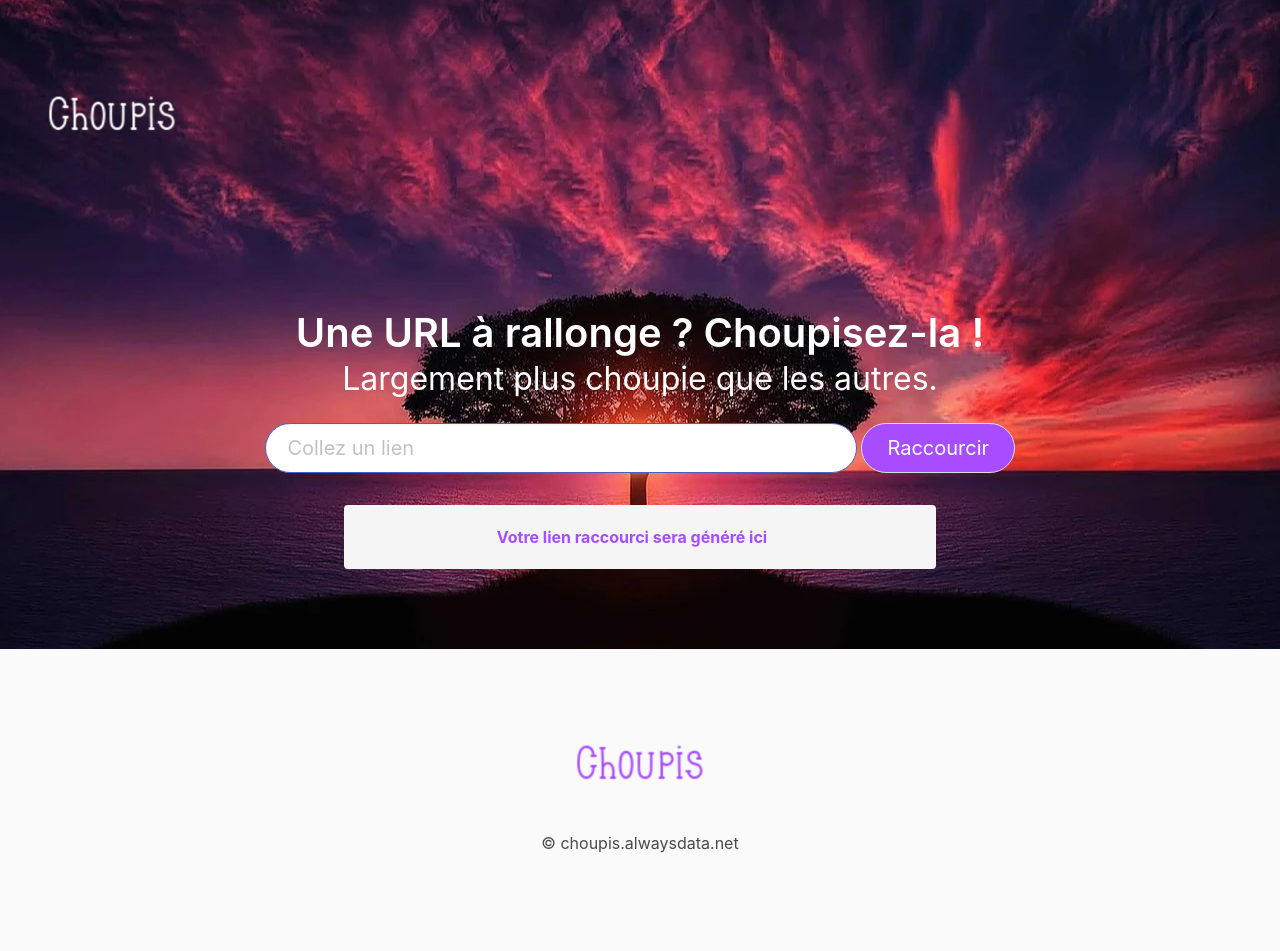
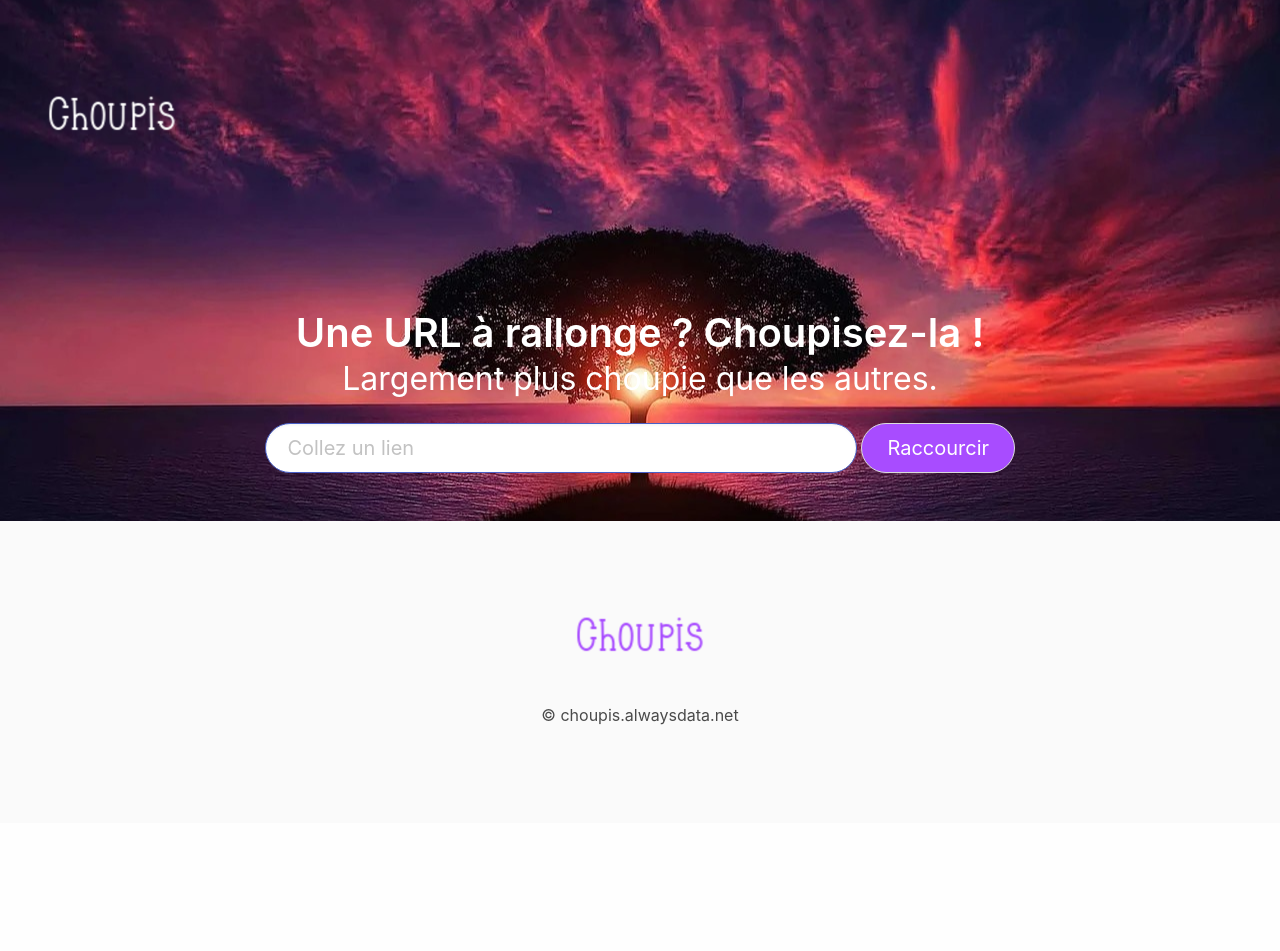
Before and after one commit to Lmpwybb/Choupis, a PHP site: page / in a window 1280 px wide. After the commit the page ends 725 px from the top, so only its background shows below. Run offline with PHP 8.4, Linux system fonts and the light colour scheme; a stand-in replaces the project's code that opens the database connection.

Commit message:
Amélioration zone notification

```diff
--- a/index.php
+++ b/index.php
@@ -35,7 +35,6 @@ require 'shortcut.php';
                     <input class="button is-medium is-rounded has-text-white" type="submit" value="Raccourcir">
                 </label>
             </form>
-            <div class="notification is-rounded">
             <?php
                 if (isset($_GET['url'])) {
                     $connection = getConnection();
@@ -50,12 +49,9 @@ require 'shortcut.php';
                 }
 
                 if (isset($_POST['url'])) {
-                        echo "<b>" . shortCutIt($_POST) . "</b>";
-                    } else {
-                        echo "<b>Votre lien raccourci sera généré ici</b>";
+                    echo "<div class='notification is-rounded'><b>" . shortCutIt($_POST) . "</b></div>";
                 }
             ?>
-            </div>
         </div>
 </section>
 <footer class="footer has-text-centered">
```
Lines whose indentation alone changed are shown as unchanged.
